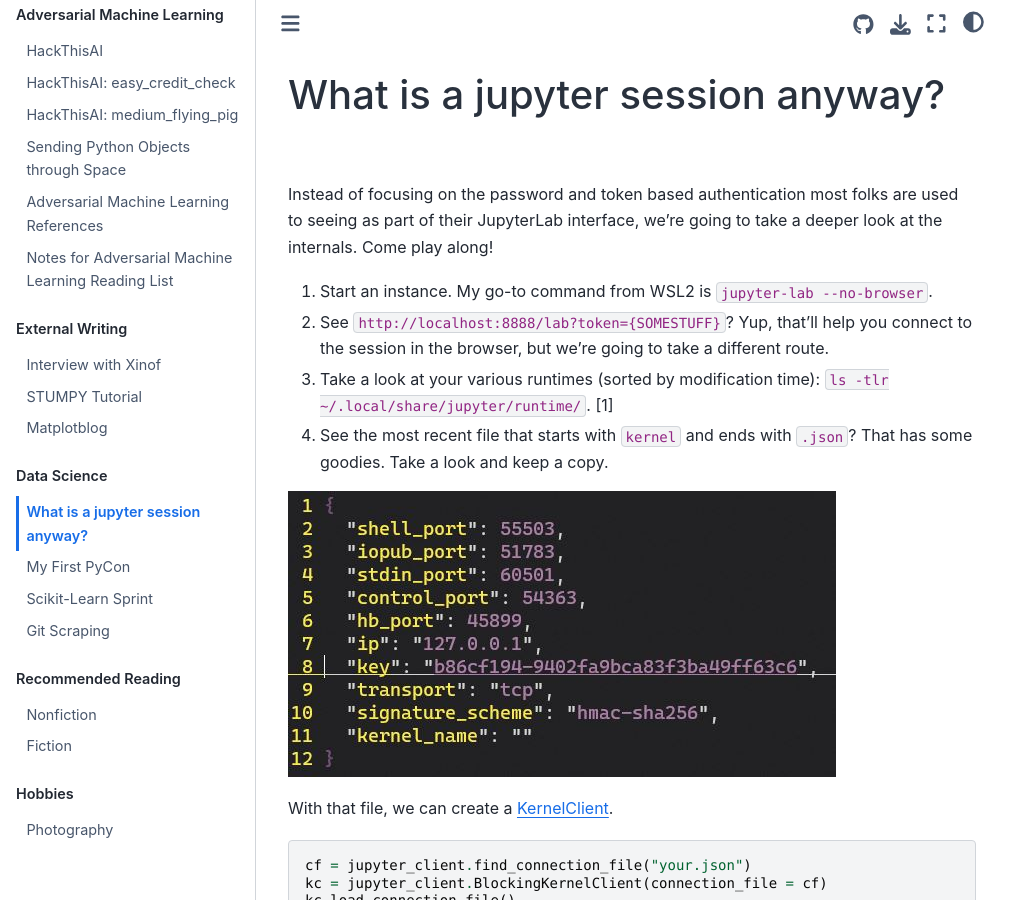
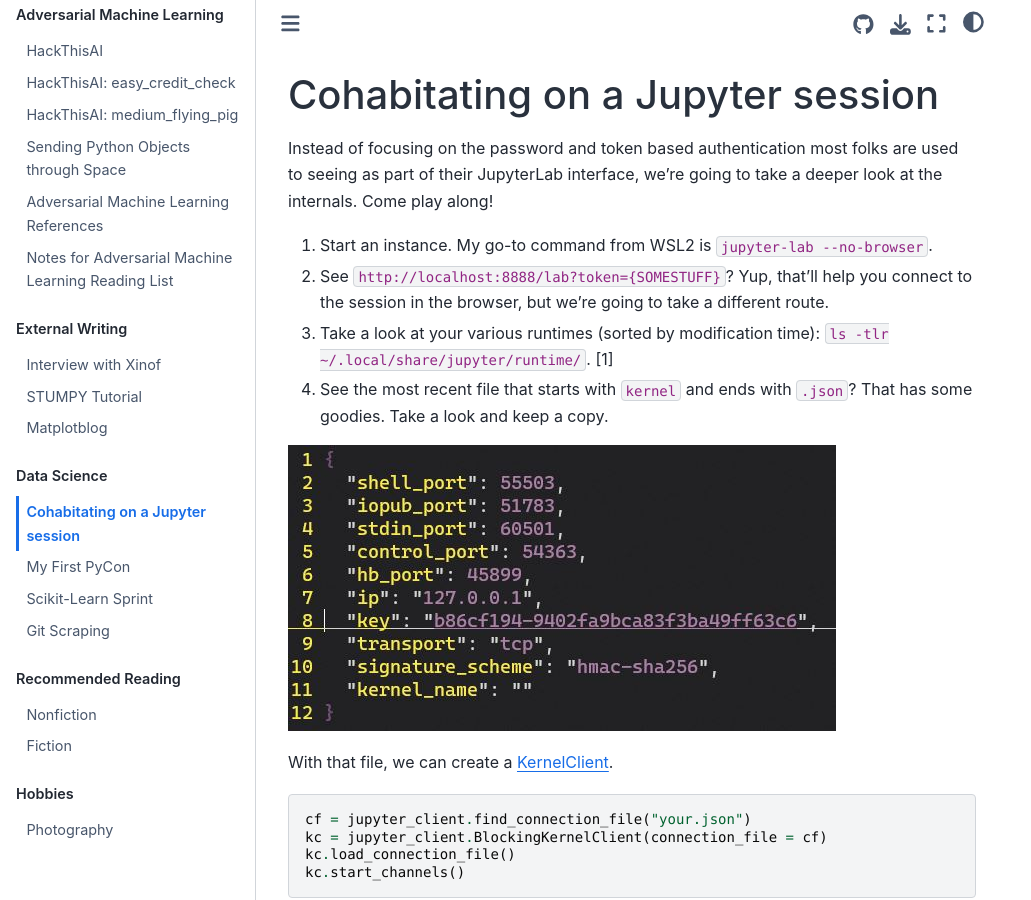
Before and after one commit to JosephTLucas/blog, a Jupyter Book: the page built from content/jupyter.md, in a window 1280 px wide and 900 px high. Shown: the whole window, without its empty margins (0-1031 px from the left). Built offline with Jupyter Book 1.0.4 settings and Sphinx 7.4.7 and the Sphinx Book theme 1.1.4, drawn with Linux system fonts in a browser that asks for light colours.

Commit message:
title change

```diff
--- a/content/jupyter.md
+++ b/content/jupyter.md
@@ -1,4 +1,4 @@
-# What is a jupyter session anyway?
+# Cohabitating on a Jupyter session
 
 Instead of focusing on the password and token based authentication most folks are used to seeing as part of their JupyterLab interface, we're going to take a deeper look at the internals. Come play along!
 
```
